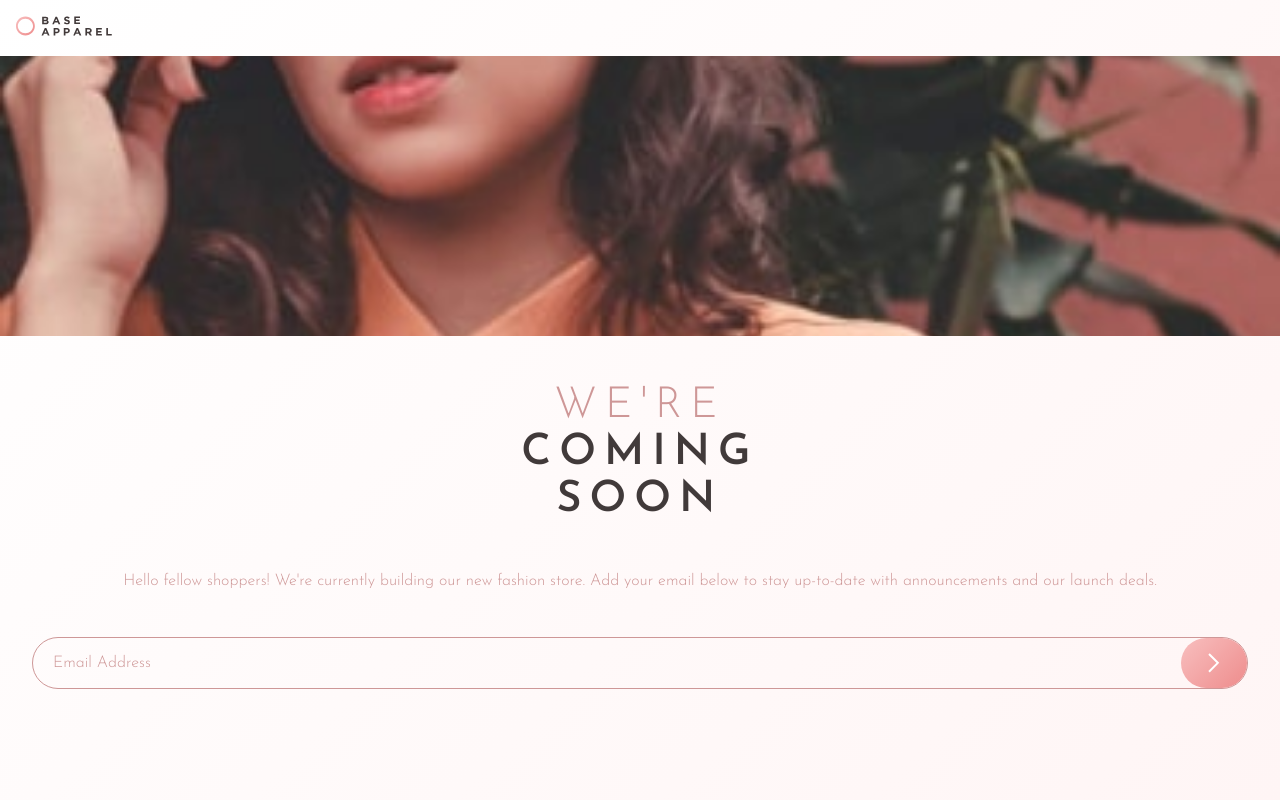
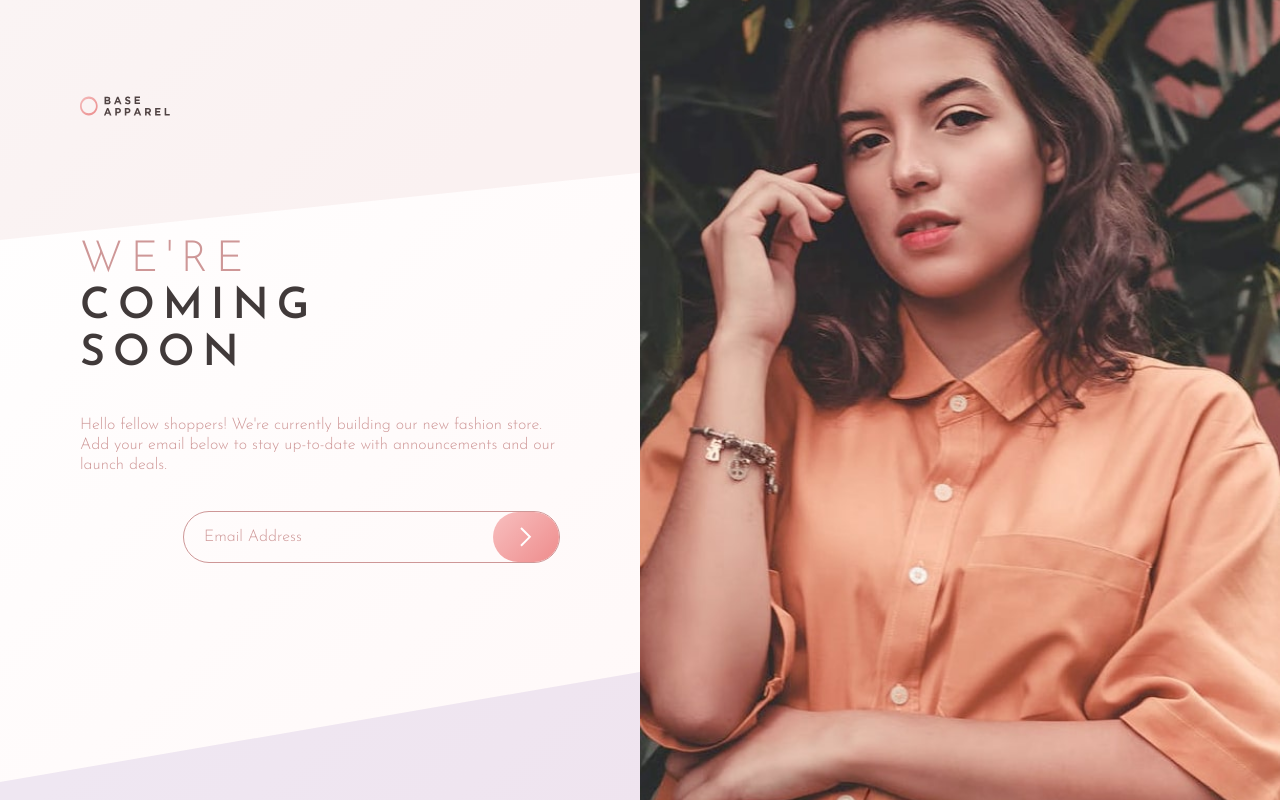
Before and after one commit to mel-tse/base-apparel-coming-soon, a website: page index.html in a window 1280 px wide. Drawn offline with Linux system fonts and the light colour scheme.

Commit message:
new background

```diff
--- a/index.html
+++ b/index.html
@@ -22,18 +22,25 @@
     <img class="logo" src="images/logo.svg" alt="base Apparel logo"></img>
     <div class="hero"></div>
     <div class="text">
+      <div class="text-container">
         <h1>We're<br>
           <span>coming<br>
             soon</span>
         </h1>
-
-      <p>Hello fellow shoppers! We're currently building our new fashion store.
-      Add your email below to stay up-to-date with announcements and our launch deals.</p>
+        <p>
+          Hello fellow shoppers! We're currently building our new fashion store.
+         Add your email below to stay up-to-date with announcements and our launch deals.
+      </p>
         <div class="email">
           <p class="email__text">Email Address</p>
           <img class="email__rightarrow" src="images/icon-arrow.svg" alt="right arrow"></img>
         </div>
       </div>
+      <div class="text-bottom">
       </div>
+    </div>
+  </div>
+
+
 </body>
 </html>
--- a/scss/global.scss
+++ b/scss/global.scss
@@ -10,16 +10,28 @@ p {
 
 body {
     background: $linearwhite;
+
 }
 
 .logo {
     height: 20px;
+    width: 90px;
     padding: 1em;
+    @media only screen and (min-width: 1000px) {
+        position: absolute;
+            left: 5%;
+            top: 10%;
+      }
 }
 
 // Container
 .container {
     height: 100vh;
+    display: flex;
+    flex-direction: column;
+    @media only screen and (min-width: 1000px) {
+        flex-direction: row;
+      }
 }
 
 // Hero
@@ -29,17 +41,70 @@ body {
     height: 280px;
     background-repeat: no-repeat;
     background-size: cover;
+    @media only screen and (min-width: 700px) {
+        background-image: url(../images/hero-desktop.jpg);
+        background-position: inherit;
+        height: 30%;
+      }
+      @media only screen and (min-width: 1000px) {
+        background-position: center;
+        height: 100%;
+        width: 50%;
+        order: 2;
+      }
 }
 
 //Text
 .text {
     text-align: center;
     font-family: "Josefin Sans", sans-serif;
-    padding: 0 2em 0 2em;
     flex-direction: column;
     display: flex;
     justify-content: space-evenly;
-    height: 50%;
+    height: 70%;
+    justify-content: flex-start;
+    position: relative;
+    @media only screen and (min-width: 1000px) {
+        height: 100%;
+        width: 50%;
+        text-align: initial;
+        justify-content: center;
+
+      }
+    &::after {
+        content: "";
+        position: absolute;
+        background-color: $red;
+        height: 30%;
+        -webkit-clip-path: polygon(0 0, 100% 0, 100% 96%, 0 100%);
+        clip-path: polygon(0 0, 100% 0, 100% 72%, 0 100%);
+        width: 100%;
+        opacity: .1;
+        top: 0;
+        left: 0;
+    }
+    &::before {
+        content: "";
+        position: absolute;
+        background-color: rebeccapurple;
+        height: 16%;
+        clip-path: polygon(0 0, 100% 0, 100% 14%, 0 100%);
+        width: 100%;
+        opacity: .1;
+        bottom: 0;
+        left: 0;
+        transform: rotate(180deg);
+    }
+    .text-container {
+        padding: 5em;
+        height: 100%;
+        display: flex;
+        flex-direction: column;
+        justify-content: space-evenly;
+        @media only screen and (min-width: 1000px) {
+            height: 50%;
+          }
+    }
     h1 {
         font-weight: $fontlight;
         text-transform: uppercase;
@@ -66,13 +131,20 @@ body {
     align-items: center;
     border: 1px solid $red;
     border-radius: 30px;
+    align-self: center;
+    width: 375px;
+    @media only screen and (min-width: 1000px) {
+        align-self: end;
+      }
+    &:hover {
+        box-shadow: 0 5px 15px rgba(0,0,0,0.3);
+    }
     &__text {
-        padding-left: 20px;
+       padding-left: 20px;
     }
     &__rightarrow {
         padding: 15px 27px 15px 27px;
         border-radius: 27px;
         background: $linearpink;
-
     }
 }
```
Also changed, not shown: css/main.css, css/mixins.css (added), 1 other file. Lines whose indentation alone changed are shown as unchanged.
